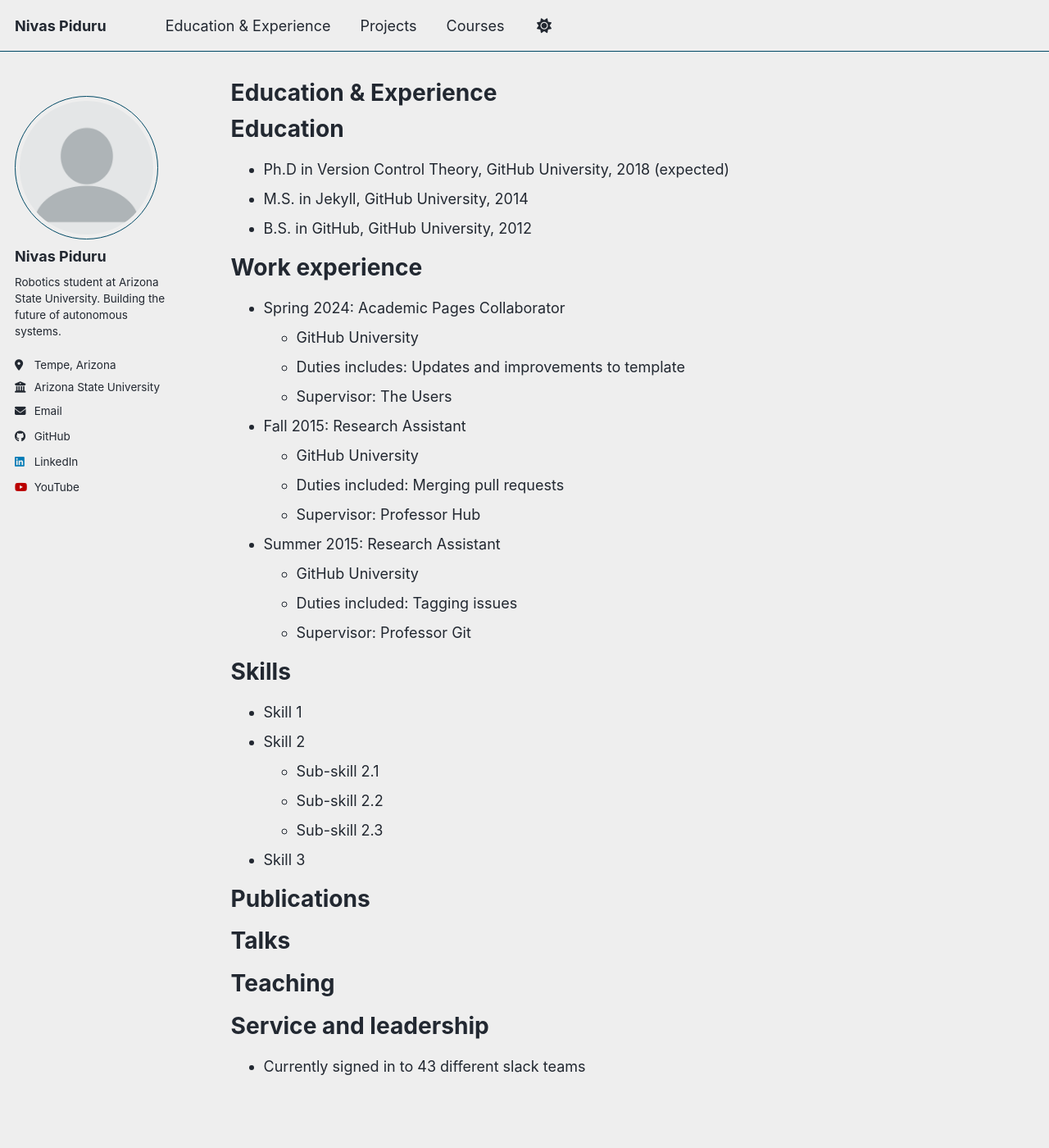
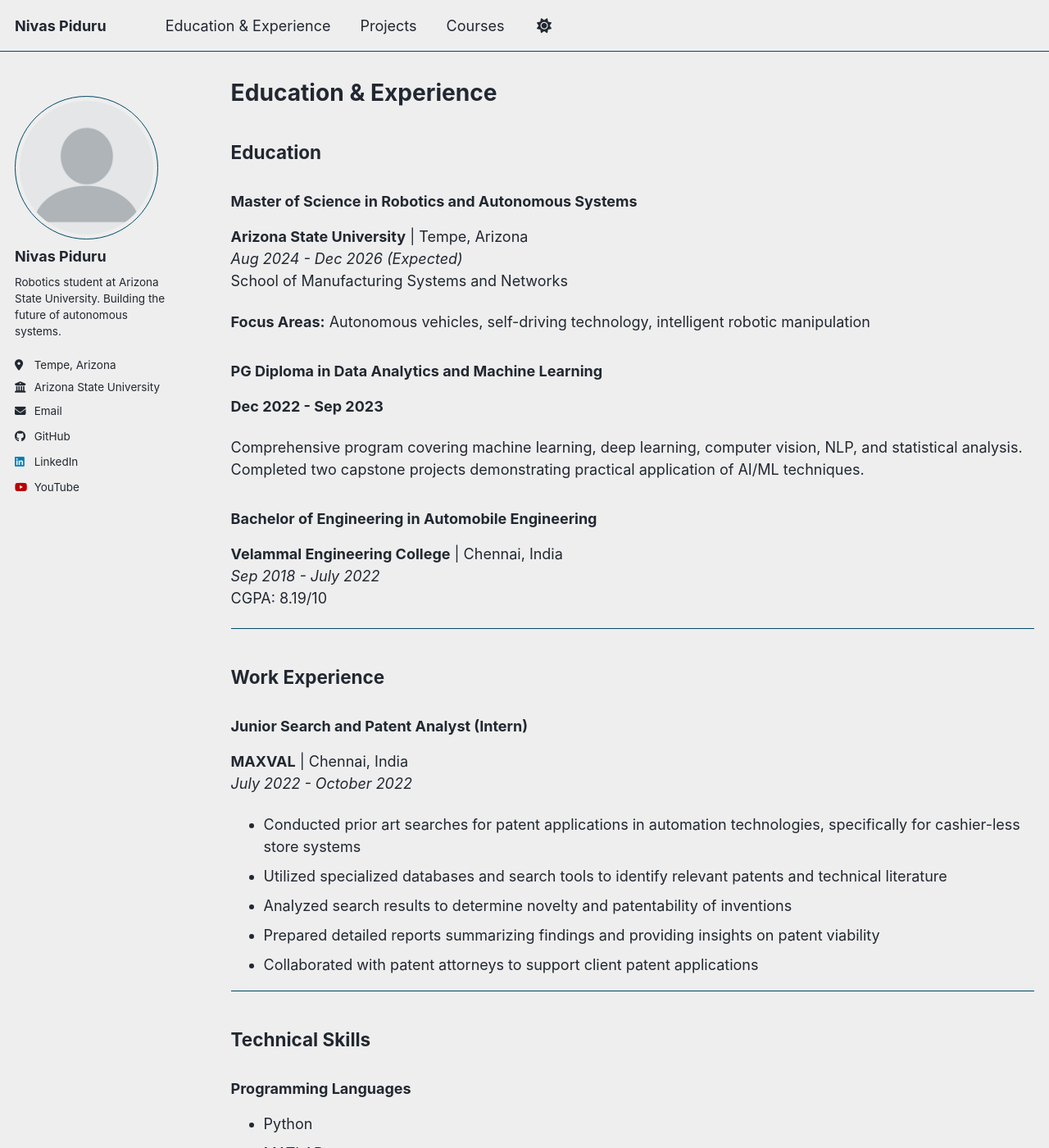
Before and after one commit to NivasPiduru/nivaspiduru.github.io, a Jekyll site: the page built from _pages/cv.md, in a window 1280 px wide and 1400 px high. Shown: the whole window at 82% size. Built offline with Jekyll 4.4.1, drawn with Linux system fonts in a browser that asks for light colours; a script bundle is joined from its source files by our own code; library files that are not in the unit come from our copies; some of the changed text lies outside the part shown.

Commit message:
Update cv.md

```diff
--- a/_pages/cv.md
+++ b/_pages/cv.md
@@ -7,58 +7,84 @@ redirect_from:
   - /resume
 ---
 
-{% include base_path %}
+## Education
 
-Education
-======
-* Ph.D in Version Control Theory, GitHub University, 2018 (expected)
-* M.S. in Jekyll, GitHub University, 2014
-* B.S. in GitHub, GitHub University, 2012
+### Master of Science in Robotics and Autonomous Systems
+**Arizona State University** | Tempe, Arizona
+*Aug 2024 - Dec 2026 (Expected)*
+School of Manufacturing Systems and Networks
 
-Work experience
-======
-* Spring 2024: Academic Pages Collaborator
-  * GitHub University
-  * Duties includes: Updates and improvements to template
-  * Supervisor: The Users
+**Focus Areas:** Autonomous vehicles, self-driving technology, intelligent robotic manipulation
 
-* Fall 2015: Research Assistant
-  * GitHub University
-  * Duties included: Merging pull requests
-  * Supervisor: Professor Hub
+### PG Diploma in Data Analytics and Machine Learning
+**Dec 2022 - Sep 2023**
 
-* Summer 2015: Research Assistant
-  * GitHub University
-  * Duties included: Tagging issues
-  * Supervisor: Professor Git
+Comprehensive program covering machine learning, deep learning, computer vision, NLP, and statistical analysis. Completed two capstone projects demonstrating practical application of AI/ML techniques.
 
-Skills
-======
-* Skill 1
-* Skill 2
-  * Sub-skill 2.1
-  * Sub-skill 2.2
-  * Sub-skill 2.3
-* Skill 3
+### Bachelor of Engineering in Automobile Engineering
+**Velammal Engineering College** | Chennai, India
+*Sep 2018 - July 2022*
+CGPA: 8.19/10
 
-Publications
-======
-  <ul>{% for post in site.publications reversed %}
-    {% include archive-single-cv.html %}
-  {% endfor %}</ul>
+---
 
-Talks
-======
-  <ul>{% for post in site.talks reversed %}
-    {% include archive-single-talk-cv.html  %}
-  {% endfor %}</ul>
+## Work Experience
 
-Teaching
-======
-  <ul>{% for post in site.teaching reversed %}
-    {% include archive-single-cv.html %}
-  {% endfor %}</ul>
+### Junior Search and Patent Analyst (Intern)
+**MAXVAL** | Chennai, India
+*July 2022 - October 2022*
 
-Service and leadership
-======
-* Currently signed in to 43 different slack teams
+* Conducted prior art searches for patent applications in automation technologies, specifically for cashier-less store systems
+* Utilized specialized databases and search tools to identify relevant patents and technical literature
+* Analyzed search results to determine novelty and patentability of inventions
+* Prepared detailed reports summarizing findings and providing insights on patent viability
+* Collaborated with patent attorneys to support client patent applications
+
+---
+
+## Technical Skills
+
+### Programming Languages
+* Python
+* MATLAB
+* C++ (Arduino programming)
+
+### Robotics & AI Frameworks
+* ROS2 (Humble)
+* PyTorch
+* TensorFlow
+* OpenCV
+
+### Tools & Platforms
+* CREO, CATIA, AutoCAD (3D modeling and design)
+* NVIDIA Isaac Sim
+* Arduino
+* Linux/Ubuntu 22.04
+
+### AI/ML Specializations
+* Computer Vision & Object Detection
+* Natural Language Processing
+* Reinforcement Learning
+* Deep Learning
+
+### Robotics Competencies
+* Autonomous Systems Development
+* Robotic Motion Planning & Control
+* Sensor Integration
+* Computer Vision for Robotics
+* Path Planning Algorithms (BFS, Minimax)
+* Coordinate Transformation & Homography
+
+---
+
+## Selected Projects
+
+*For detailed project descriptions, please visit the [Projects](/portfolio/) page.*
+
+**Graduate Research:**
+* Voice-Controlled Robotic Manipulation System (ROS2, LLM Integration, Computer Vision)
+* Autonomous Maze Solver (Computer Vision, BFS Algorithm, AI-Assisted Development)
+* Tic-Tac-Toe Playing Robot (Minimax AI, Game Theory)
+
+**Undergraduate Capstone:**
+* Agriculture Drone Pesticide Delivery Trolley (Arduino, Remote Control Systems)
```
